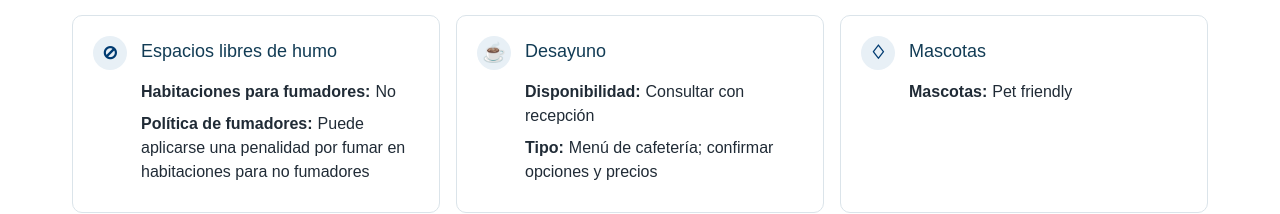
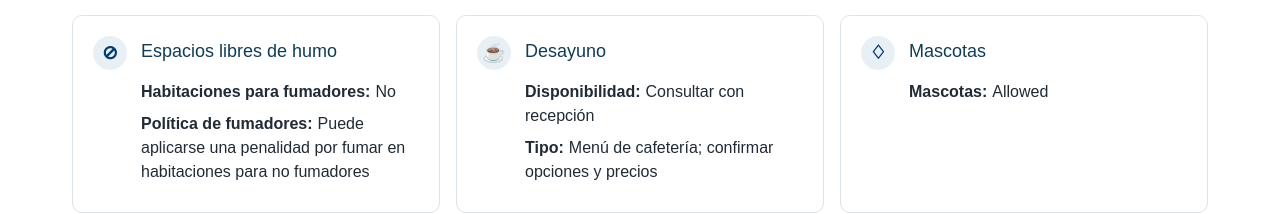
Before and after one commit to camilogomez17/hotelBlueThree, a Next.js app: page /politicas in a window 1280 px wide. Shown: the part 2340-2554 px from the top of the page. Built offline with nearby package versions, Linux system fonts and the light colour scheme; no server answers.

Commit message:
Use Allowed in stay pet policy only

```diff
--- a/app/components/ForYourStay.tsx
+++ b/app/components/ForYourStay.tsx
@@ -9,7 +9,7 @@ const information = {
     { icon: "♧", title: "Kids services", rows: [["Cribs", "By request"], ["Childcare", "Not available"], ["Kids menu", "Ask the cafeteria"], ["Connecting rooms", "Available"]] },
     { icon: "⊘", title: "Smoke-free", rows: [["Smoking rooms available", "No"], ["Smoking policy", "A penalty may apply for smoking in non-smoking rooms"]] },
     { icon: "☕", title: "Breakfast", rows: [["Availability", "Ask reception"], ["Type", "Cafeteria menu; confirm options and pricing"]] },
-    { icon: "♢", title: "Pets", rows: [["Pets", "Pet-friendly"]] },
+    { icon: "♢", title: "Pets", rows: [["Pets", "Allowed"]] },
   ],
   es: [
     { icon: "P", title: "Estacionamiento", rows: [["Estacionamiento propio", "Gratuito"], ["Servicio de valet", "Sí disponible"], ["Carga de vehículos eléctricos", "No disponible"], ["Vigilado", "Disponible"], ["Techado", "Disponible"], ["Entradas y salidas", "Disponibles"]] },
@@ -17,7 +17,7 @@ const information = {
     { icon: "♧", title: "Servicios para niños", rows: [["Cunas", "Previa solicitud"], ["Cuidado infantil", "No disponible"], ["Menú infantil", "Consultar con cafetería"], ["Habitaciones comunicadas", "Disponible"]] },
     { icon: "⊘", title: "Espacios libres de humo", rows: [["Habitaciones para fumadores", "No"], ["Política de fumadores", "Puede aplicarse una penalidad por fumar en habitaciones para no fumadores"]] },
     { icon: "☕", title: "Desayuno", rows: [["Disponibilidad", "Consultar con recepción"], ["Tipo", "Menú de cafetería; confirmar opciones y precios"]] },
-    { icon: "♢", title: "Mascotas", rows: [["Mascotas", "Pet friendly"]] },
+    { icon: "♢", title: "Mascotas", rows: [["Mascotas", "Allowed"]] },
   ],
 } as const;
 
```
